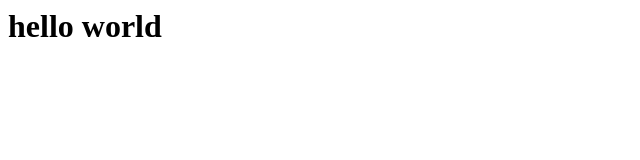
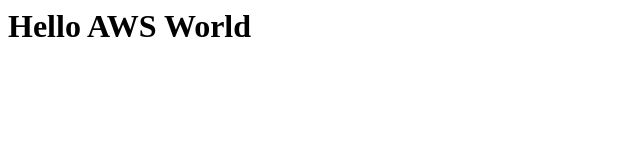
Before and after one commit to rearchGIT/hello-world-aws, a plain HTML site: page src/index.html in a window 1280 px wide. Shown: the whole page, without its empty margins (0-640 px from the left). Drawn offline with Linux system fonts and the light colour scheme.

Commit message:
Update index.html

```diff
--- a/src/index.html
+++ b/src/index.html
@@ -1,5 +1,5 @@
 <html>
   <body>
-    <h1>hello world</h1>
+    <h1>Hello AWS World </h1>
   </body>
 </html>
```
